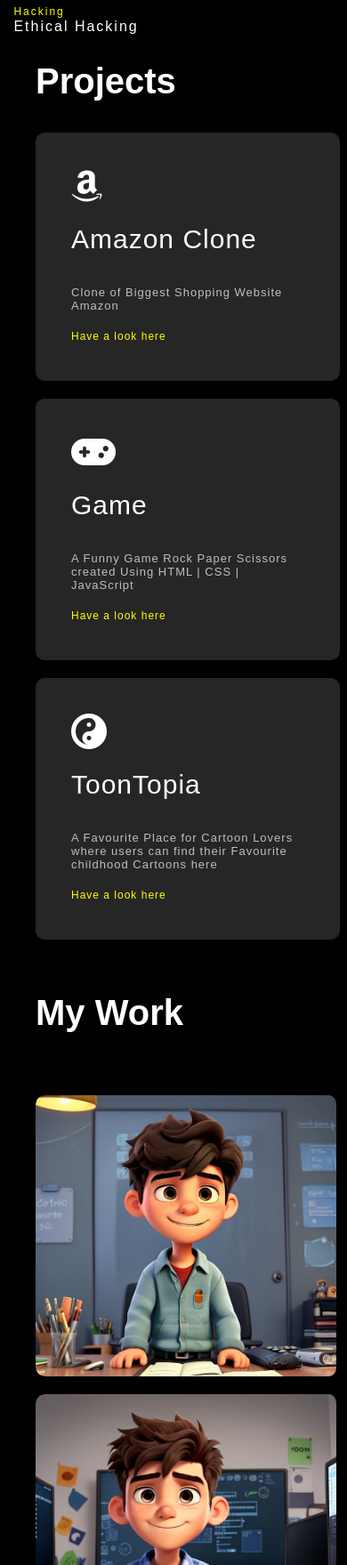
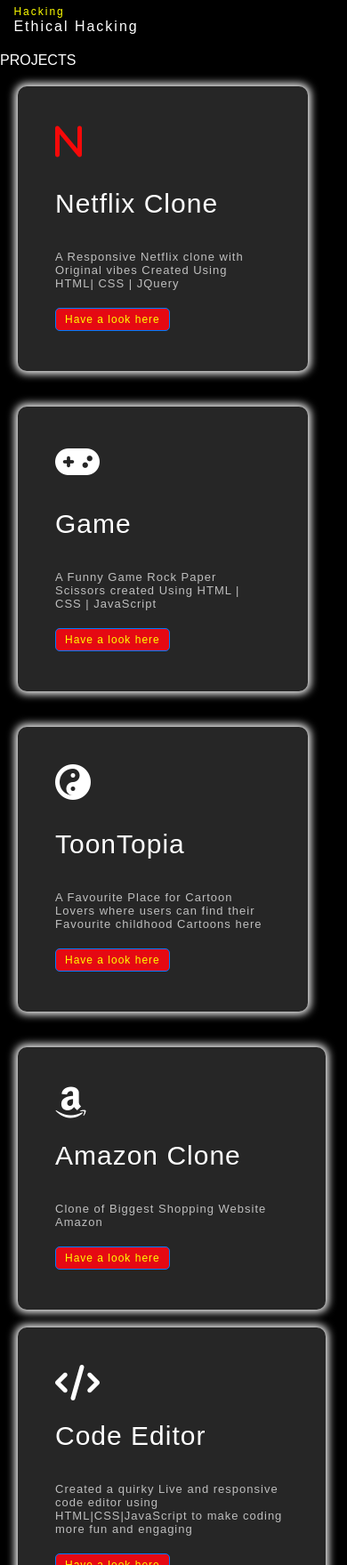
Before and after one commit to mrshinchan1122/Ignite-Sai-Portfolio, a plain HTML site: page index.html in a window 390 px wide. Shown: the part 1850-3609 px from the top of the page at 89% size. Drawn offline with Linux system fonts and the light colour scheme.

Commit message:
Projects Updated

```diff
--- a/index.html
+++ b/index.html
@@ -79,32 +79,56 @@
     </div>
 
     <!------------------------ projects ----------------------------->
-    <div id="projects">
-        <div class="container-3">
-            <h1 class="sub-title">Projects</h1>
+    PROJECTS
+
     <div class="project-list">
-                <div>
-                    <i class="fa-brands fa-amazon"></i>
-                    <h2>Amazon Clone</h2>
-                    <p>Clone of Biggest Shopping Website Amazon</p>
-                    <a href="#" class="project-link" data-url="https://mrshinchan1122.github.io/amazon-clone-24/">Have a look here </a>
+        <div class="project">
+            <i class="fa-solid fa-n" style="color: #f60909;"></i>
+            <h2>Netflix Clone</h2>
+            <p>A Responsive Netflix clone with Original vibes Created Using HTML| CSS | JQuery</p>
+            <a href="#" class="project-link" data-url="https://mrshinchan1122.github.io/Ignite--Video-Streaming-Platform/">Have a look here</a>
         </div>
-                <div>
+        <div class="project">
             <i class="fa-solid fa-gamepad"></i>
             <h2>Game</h2>
             <p>A Funny Game Rock Paper Scissors created Using HTML | CSS | JavaScript</p>
-                    <a href="#" class="project-link" data-url="https://mrshinchan1122.github.io/StonePaperScissors/">Have a look here </a>
+            <a href="#" class="project-link" data-url="https://mrshinchan1122.github.io/StonePaperScissors/">Have a look here</a>
         </div>
-                <div>
+        <div class="project">
             <i class="fa-solid fa-yin-yang"></i>
             <h2>ToonTopia</h2>
             <p>A Favourite Place for Cartoon Lovers where users can find their Favourite childhood Cartoons here</p>
             <a href="#" class="project-link" data-url="https://mrshinchan1122.github.io/ToonTopia/">Have a look here</a>
         </div>
+
+
+
+            <div class="project-h">
+            <i class="fa-brands fa-amazon"></i>
+            <h2>Amazon Clone</h2>
+            <p>Clone of Biggest Shopping Website Amazon</p>
+            <a href="#" class="project-link" data-url="https://mrshinchan1122.github.io/amazon-clone-24/">Have a look here</a>
+        </div>
+            <div class="project-h">
+                <i class="fa-solid fa-code"></i>
+                <h2>Code Editor</h2>
+                <p>Created a quirky Live and responsive code editor using HTML|CSS|JavaScript to make coding more fun and engaging</p>
+                <a href="#" class="project-link" data-url="https://mrshinchan1122.github.io/Code-Editor/">Have a look here</a>
+            </div>
+            <div class="project-h">
+                <i class="fa-solid fa-pen-fancy"></i>
+                <h2>Quiz Website</h2>
+                <p>Crafted an engaging and interactive quiz website using HTML|CSS|JavaScript to test users' knowledge with fun and flair</p>
+                <a href="#" class="project-link" data-url="https://mrshinchan1122.github.io/Quiz-App/">Have a look here</a>
+            </div>
+            <div class="project-h">
+                <i class="fa-solid fa-hotel"></i>
+                <h2>Hotel Website</h2>
+                <p>Designed and developed a dynamic hotel website featuring a personalized chatbot for enhanced guest interaction and support</p>
+                <a href="#" class="project-link" data-url="https://mrshinchan1122.github.io/Welcome-To-Waikiki/">Have a look here</a>
             </div>
 </div>
-    </div>
-
+<!-- <button id="show-more">Show More</button> -->
 <!--------------------------- portfolio ------------------------------------->
     <div id="portfolio">
         <div class="container-3">
@@ -197,6 +221,7 @@
             window.location.href = url;
         });
     });
+
     </script>
 
     <script>
@@ -229,5 +254,7 @@
         .catch(error => console.error('Error!', error.message))
     })
   </script>
+
+
 </body>
 </html>
--- a/style.css
+++ b/style.css
@@ -643,3 +643,153 @@ nav .icon2{
     text-align: center;
     width: 100%;
 }
+
+
+
+  .project-link {
+    display: inline-block;
+    margin-top: 1rem;
+    padding: 0.5rem 1rem;
+    background-color: #e50913;
+    color: white;
+    text-decoration: none;
+    border-radius: 4px;
+  }
+
+  .project-link:hover {
+    background-color: #b1060f;
+  }
+
+ /* Keep your existing styles for other sections */
+
+.project-list {
+    max-width: 1000px;
+    margin: 0 auto;
+    padding: 20px;
+    background-color: #000;
+    box-shadow: 0 2px 4px rgba(0, 0, 0, 0.1);
+    border-radius: 8px;
+    display: flex;
+    flex-wrap: wrap; /* Ensure projects wrap to the next line */
+    justify-content: space-between; /* Distribute projects evenly */
+}
+
+.hidden-projects:hover{
+    background-color: #000;
+    color: #000;
+}
+.project {
+    width: calc(33.33% - 20px); /* Adjust width to fit three projects per row with some gap */
+    border: 1px solid ;
+    padding: 15px;
+    margin-bottom: 20px; /* Increase margin to provide space between rows */
+    border-radius: 8px;
+    transition: transform 0.2s;
+    background-color: #262626;
+    box-sizing: border-box; /* Ensure padding and border are included in width calculation */
+    border: 2px solid transparent; /* Make the border transparent */
+    box-shadow: 0 0 10px 3px white;
+}
+
+.project:hover {
+    transform: translateY(-5px);
+    >p, h2, i{
+        color:#000;
+    }
+}
+
+.project i {
+    font-size: 30px;
+    color: #fff;
+    margin-bottom: 10px;
+}
+i:hover{
+    color:#000;
+}
+
+.project h2 {
+    margin: 0 0 5px;
+    font-size: 1.5em;
+    color: #fff;
+}
+
+.project p {
+    margin: 0;
+    font-size: 1em;
+    color: #fff;
+}
+
+.project-link {
+    margin-top: 10px;
+    font-size: 1em;
+    color: #007bff;
+    text-decoration: none;
+    border: 1px solid #007bff;
+    padding: 5px 10px;
+    border-radius: 5px;
+    transition: background-color 0.2s, color 0.2s;
+}
+
+.project-link:hover {
+    background-color: #007bff;
+    color: #000;
+}
+
+.hidden-projects {
+    width: 100%; /* Ensure full width for hidden projects */
+    display: flex;
+    flex-wrap: wrap; /* Allow projects to wrap to the next line */
+    justify-content: space-between; /* Distribute projects evenly */
+    gap: 20px; /* Add gap between projects */
+}
+
+.hidden-projects .project {
+    width: calc(33.33% - 20px); /* Adjust width to fit three projects per row with some gap */
+    margin-bottom: 20px; /* Increase margin to provide space between rows */
+}
+
+@media screen and (max-width: 768px) {
+    .project {
+        width: calc(50% - 20px); /* Adjust width to fit two projects per row on smaller screens */
+    }
+
+    .hidden-projects .project {
+        width: calc(50% - 20px); /* Adjust width to fit two projects per row on smaller screens */
+    }
+}
+
+@media screen and (max-width: 480px) {
+    .project {
+        width: calc(100% - 20px); /* Adjust width to fit one project per row on even smaller screens */
+    }
+
+    .hidden-projects .project {
+        width: calc(100% - 20px); /* Adjust width to fit one project per row on even smaller screens */
+        height: calc(50%)
+    }
+}
+
+
+
+#show-more {
+    display: block;
+    margin-top: 20px;
+    background-color: #007bff;
+    color: white;
+    padding: 10px 20px;
+    border: none;
+    border-radius: 5px;
+    cursor: pointer;
+    font-size: 1em;
+    transition: background-color 0.2s;
+}
+
+#show-more:hover {
+    background-color: #0056b3;
+}
+
+
+.project-h{
+    border: 2px solid transparent; /* Make the border transparent */
+    box-shadow: 0 0 10px 3px white;
+}
```
Lines whose indentation alone changed are shown as unchanged.
